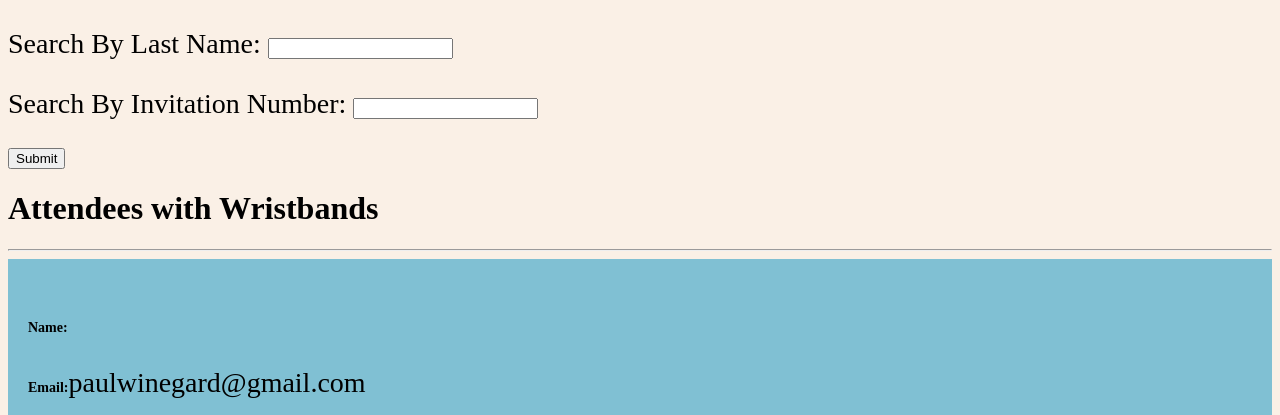
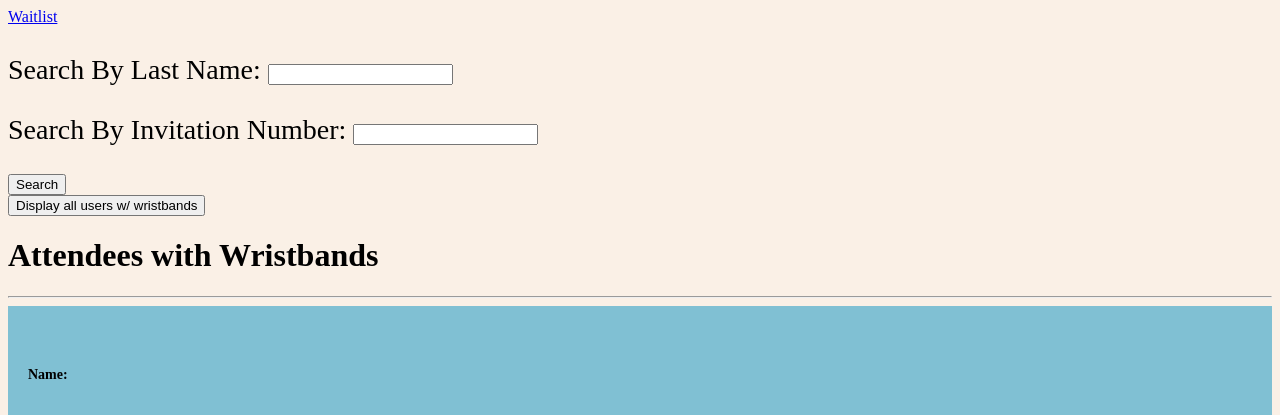
Before and after one commit to paulwine/RedBullLollapalooza, a Django app: template apps/RedBullApp/templates/display_users.html in a window 1280 px wide. Shown: the top 415 px of the page. Run offline with Django 3.2, Linux system fonts and the light colour scheme; the template is opened without the code that fills it: values that come from a table or form of the project are taken from there, others are empty; data comes from the database, SQL or seed files in the repository.

Commit message:
Updated portal

```diff
--- a/apps/RedBullApp/templates/display_users.html
+++ b/apps/RedBullApp/templates/display_users.html
@@ -26,11 +26,16 @@
     }
     </style>
 <body>
+    <a href ="/waitlist">Waitlist</a>
     <form action ="/display_users_filtered" method="post">
         {% csrf_token %}
         <p>Search By Last Name:  <input type="text" name="last_name"></p>
         <p>Search By Invitation Number:  <input type="text" name="invitation"></p>
-        <input type="submit">
+        <input type="submit" value ="Search">
+    </form>
+    <form action ='/display_users' method ="post">
+        {% csrf_token %}
+        <input type="submit" value ="Display all users w/ wristbands">
     </form>
     <h1>Attendees with Wristbands</h1>
     {% for user in users %}
--- a/apps/RedBullApp/templates/waitlist.html
+++ b/apps/RedBullApp/templates/waitlist.html
@@ -26,11 +26,16 @@
     </style>
 <body>
     <h1>Waitlist</h1>
+    <a href "/display_users">Users w/ wristbands</a>
     <form action ="/waitlist_filtered" method="post">
         {% csrf_token %}
         <p>Search By Last Name:  <input type="text" name="last_name"></p>
         <p>Search By Invitation Number:  <input type="text" name="invitation"></p>
         <input type="submit">
+    </form>
+    <form action ='/waitlist' method ="post">
+        {% csrf_token %}
+        <input type="submit" value ="Display full waitlist">
     </form>
     {% for user in users %}
     <hr>
```
